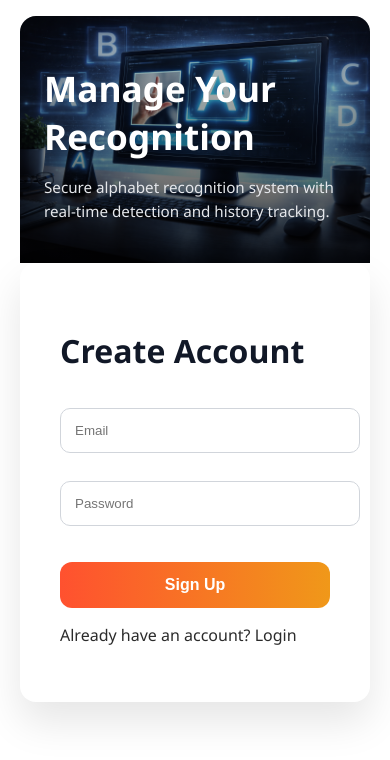
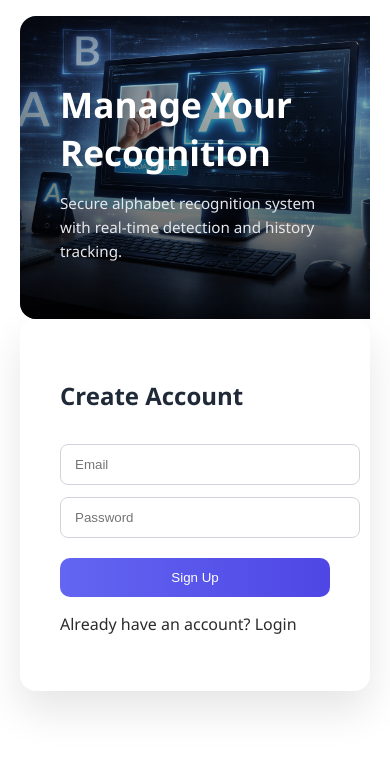
Before and after one commit to kamakshibhat14/AlphaVision, a React (Create React App) app in the folder frontend/: page /signup in a window 390 px wide. Shown: the top 760 px of the page. Built offline with nearby package versions, Linux system fonts and the light colour scheme.

Commit message:
Update main.css

```diff
--- a/frontend/src/styles/main.css
+++ b/frontend/src/styles/main.css
@@ -53,12 +53,6 @@ h1, h2, h3, h4 {
     display: flex;
     align-items: center;
     gap: 8px;
-}
-
-.nav-logo-img {
-    width: 32px;
-    height: 32px;
-    object-fit: contain;
 }
 
 .navbar-menu {
@@ -166,6 +160,7 @@ button:hover {
     to { opacity: 1; transform: translateY(0); }
 }
 
+/* LOGIN */
 .login-container {
     display: flex;
     height: 85vh;
@@ -226,26 +221,7 @@ button:hover {
     animation: fadeInUp 0.8s ease forwards;
 }
 
-.login-card h2 {
-    font-size: 2rem;
-    margin-bottom: 24px;
-    color: #111827;
-}
-
-.login-card input {
-    padding: 14px;
-    margin-bottom: 16px;
-    border-radius: 10px;
-}
-
-.login-card button {
-    padding: 14px;
-    border-radius: 12px;
-    background: linear-gradient(90deg,#ff512f,#f09819);
-    font-size: 16px;
-    font-weight: 600;
-}
-
+/* HISTORY */
 .history-table {
     width: 100%;
     border-collapse: collapse;
@@ -268,64 +244,52 @@ button:hover {
     background: #f3f4ff;
 }
 
-.detect-result-box {
-    margin-top: 18px;
-    padding: 16px;
-    background: #f1f5ff;
-    border-left: 5px solid #6366f1;
-    border-radius: 10px;
-    text-align: center;
-    font-size: 16px;
+.history-table td:nth-child(4) {
+    font-size: 14px;
 }
 
+.nav-logo-img {
+    width: 32px;
+    height: 32px;
+    object-fit: contain;
+}
+
+/* RESPONSIVE */
 @media (max-width: 900px) {
     .login-container {
         flex-direction: column;
         height: auto;
-    }
-
-    .login-left {
-        height: 220px;
-        border-radius: 16px 16px 0 0;
-        padding: 24px;
     }
 }
 
 @media (max-width: 768px) {
 
     .navbar {
-        display: grid;
-        grid-template-columns: 1fr auto auto;
-        grid-template-rows: auto auto;
-        align-items: center;
-        padding: 12px 16px;
-        row-gap: 6px;
+        flex-direction: column;
+        padding: 14px 20px 8px;
+        gap: 8px;
     }
 
     .navbar-logo {
-        grid-column: 1 / -1;
-        grid-row: 1;
-        text-align: center;
-        font-size: 1.4rem;
+        font-size: 1.8rem;
+        justify-content: center;
     }
 
     .navbar-menu {
-        grid-column: 2;
-        grid-row: 2;
-        display: flex;
-        gap: 22px;
+        width: 100%;
         justify-content: center;
-        align-items: center;
+        position: relative;
+        margin-top: 6px;
     }
 
     .nav-logout {
-        grid-column: 3;
-        grid-row: 2;
+        position: absolute;
+        right: 0;
+        top: 50%;
+        transform: translateY(-50%);
         padding: 6px 14px;
         font-size: 0.85rem;
         border-radius: 6px;
-        width: auto;
-        justify-self: end;
     }
 
     .content-wrapper {
@@ -338,9 +302,17 @@ button:hover {
         padding-right: 2px;
     }
 
+    .history-table {
+        table-layout: fixed;
+    }
+
     .history-table td:nth-child(4) {
-        font-size: 14px;
         line-height: 1.4;
         white-space: normal;
     }
+
+    .history-table td:nth-child(4)::before {
+        content: attr(data-date) "\A" attr(data-time);
+        white-space: pre-line;
+    }
 }
```
